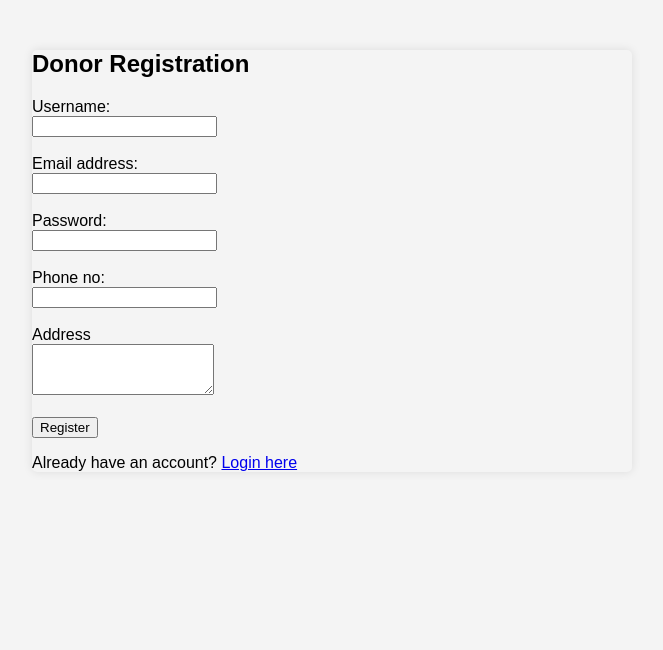
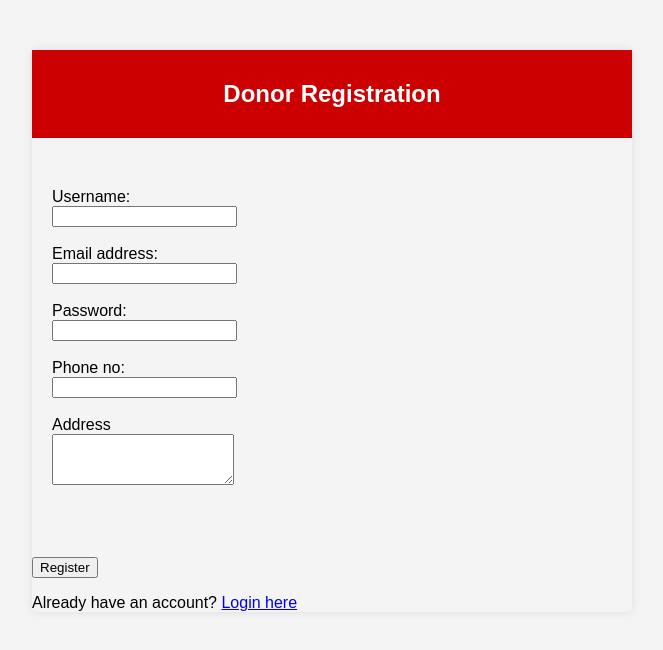
Before and after one commit to Shrilesh-Dhobale/Blood-Bank, a Django app: template templates/donor_registration.html in a window 1280 px wide. Shown: the top 650 px of the page, without its empty margins (308-971 px from the left). Run offline with Django 5.2, Linux system fonts and the light colour scheme; the template is opened without the code that fills it, so the values that code supplies are empty.

Commit message:
css for form added

```diff
--- a/static/css/donor_registration.css
+++ b/static/css/donor_registration.css
@@ -12,3 +12,16 @@
       border-radius: 5px;
       box-shadow: 0 0 10px rgba(0, 0, 0, 0.1);
     }
+
+#header {
+      background-color: #cc0000;
+      color: white;
+      padding: 10px 0;
+      text-align: center;
+    }
+
+    #form-container {
+      background-color: #f4f4f4;
+      margin: 30px auto;
+      padding: 20px;
+    }
```
